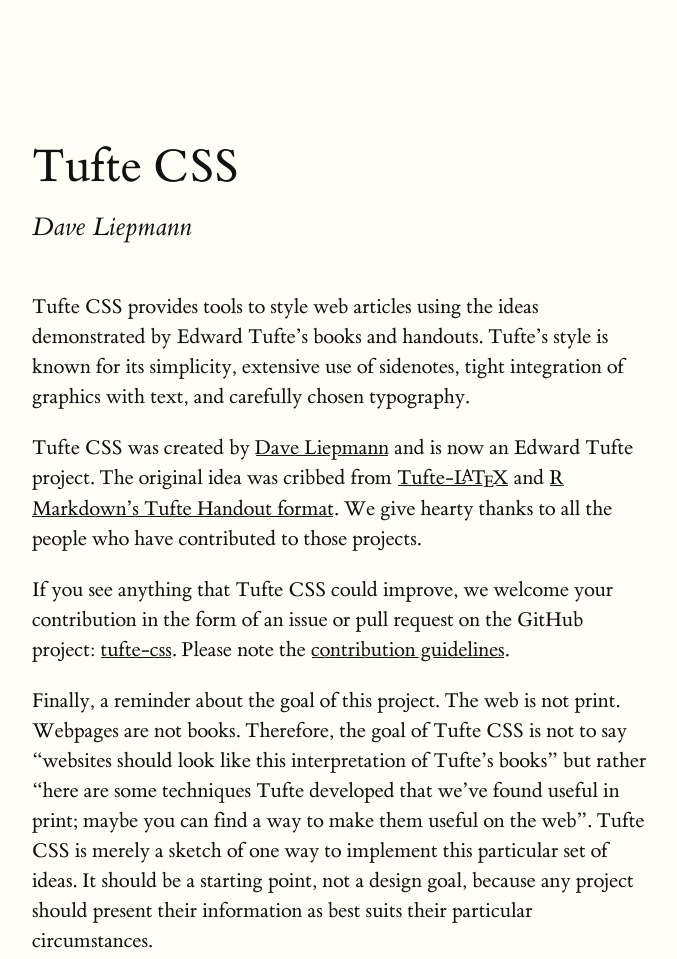
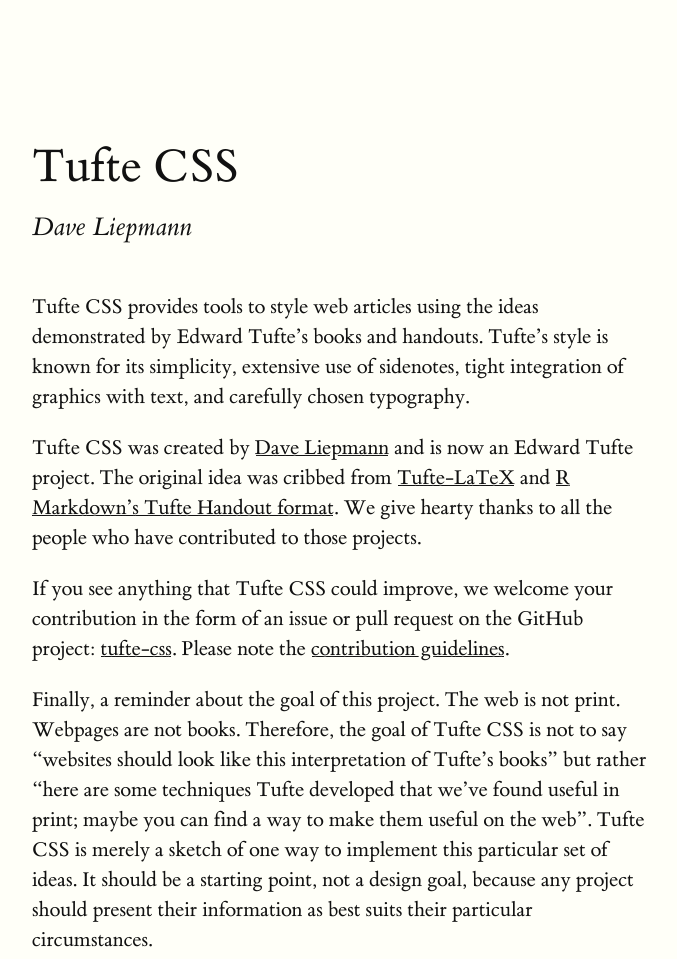
Before and after one commit to cbettinger/hearts, a plain HTML site: page index.html in a window 1280 px wide. Shown: the top 959 px of the page, without its empty margins (128-805 px from the left). Drawn offline with Linux system fonts and the light colour scheme.

Commit message:
Removed some useless files

```diff
--- a/index.html
+++ b/index.html
@@ -4,7 +4,6 @@
     <meta charset="utf-8"/>
     <title>Tufte CSS</title>
     <link rel="stylesheet" href="tufte.css"/>
-    <link rel="stylesheet" href="latex.css"/>
     <meta name="viewport" content="width=device-width, initial-scale=1">
   </head>
 
@@ -14,7 +13,7 @@
       <p class="subtitle">Dave Liepmann</p>
       <section>
         <p>Tufte CSS provides tools to style web articles using the ideas demonstrated by Edward Tufte’s books and handouts. Tufte’s style is known for its simplicity, extensive use of sidenotes, tight integration of graphics with text, and carefully chosen typography.</p>
-        <p>Tufte CSS was created by <a href="http://www.daveliepmann.com">Dave Liepmann</a> and is now an Edward Tufte project. The original idea was cribbed from <a href="https://tufte-latex.github.io/tufte-latex/">Tufte-<span class="latex">L<span class="latex-sup">a</span>T<span class="latex-sub">e</span>X</span></a> and <a href="http://rmarkdown.rstudio.com/tufte_handout_format.html">R Markdown’s Tufte Handout format</a>. We give hearty thanks to all the people who have contributed to those projects.</p>
+        <p>Tufte CSS was created by <a href="http://www.daveliepmann.com">Dave Liepmann</a> and is now an Edward Tufte project. The original idea was cribbed from <a href="https://tufte-latex.github.io/tufte-latex/">Tufte-LaTeX</a> and <a href="http://rmarkdown.rstudio.com/tufte_handout_format.html">R Markdown’s Tufte Handout format</a>. We give hearty thanks to all the people who have contributed to those projects.</p>
         <p>If you see anything that Tufte CSS could improve, we welcome your contribution in the form of an issue or pull request on the GitHub project: <a href="https://github.com/edwardtufte/tufte-css">tufte-css</a>. Please note the <a href="https://github.com/edwardtufte/tufte-css#contributing">contribution guidelines</a>.</p>
         <p>Finally, a reminder about the goal of this project. The web is not print. Webpages are not books. Therefore, the goal of Tufte CSS is not to say “websites should look like this interpretation of Tufte’s books” but rather “here are some techniques Tufte developed that we’ve found useful in print; maybe you can find a way to make them useful on the web”. Tufte CSS is merely a sketch of one way to implement this particular set of ideas. It should be a starting point, not a design goal, because any project should present their information as best suits their particular circumstances.</p>
       </section>
--- a/latex.css
+++ /dev/null
@@ -1,18 +0,0 @@
-.latex-sub, .latex-sup { text-transform: uppercase;
-                         font-size: smaller;
-                         position: relative; }
-
-.latex-sub { top: 0.2rem;
-             margin-left: -0.1667rem;
-             margin-right: -0.125rem; }
-
-.latex-sup { top: -0.2rem;
-             margin-left: -0.36rem;
-             margin-right: -0.15rem;
-             text-shadow: none; }
-
-.latex::selection, .latex span:not(.latex-sup)::selection { text-shadow: 0.03em 0 #b4d5fe, -0.03em 0 #b4d5fe, 0 0.03em #b4d5fe, 0 -0.03em #b4d5fe, 0.06em 0 #b4d5fe, -0.06em 0 #b4d5fe, 0.09em 0 #b4d5fe, -0.09em 0 #b4d5fe, 0.12em 0 #b4d5fe, -0.12em 0 #b4d5fe, 0.15em 0 #b4d5fe, -0.15em 0 #b4d5fe;
-                    background: #b4d5fe; }
-
-.latex::-moz-selection, .latex span:not(.latex-sup)::-moz-selection { text-shadow: 0.03em 0 #b4d5fe, -0.03em 0 #b4d5fe, 0 0.03em #b4d5fe, 0 -0.03em #b4d5fe, 0.06em 0 #b4d5fe, -0.06em 0 #b4d5fe, 0.09em 0 #b4d5fe, -0.09em 0 #b4d5fe, 0.12em 0 #b4d5fe, -0.12em 0 #b4d5fe, 0.15em 0 #b4d5fe, -0.15em 0 #b4d5fe;
-                         background: #b4d5fe; }
```
Also changed, not shown: package.json (deleted, +0 -27 lines), README.md (deleted), 1 other file.
